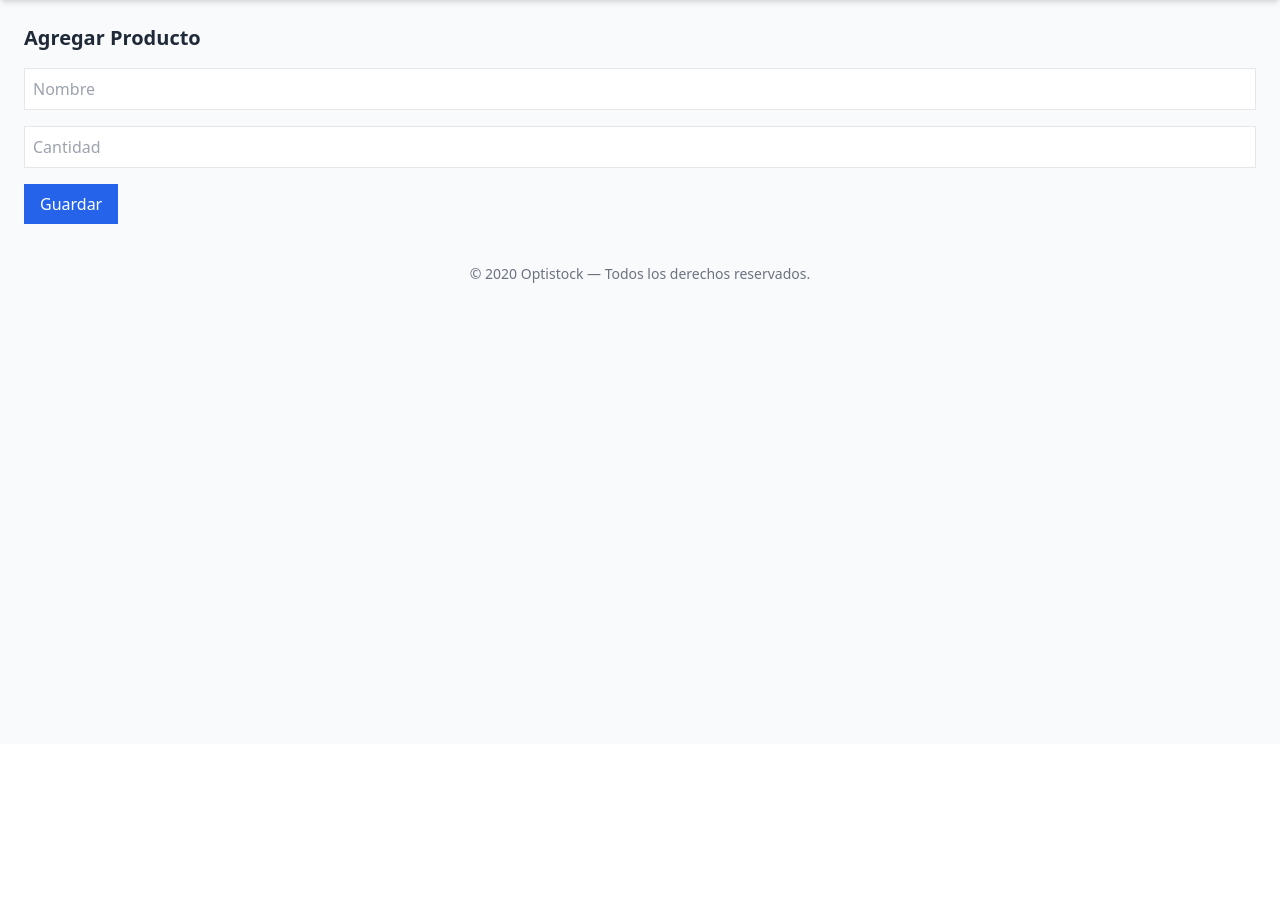
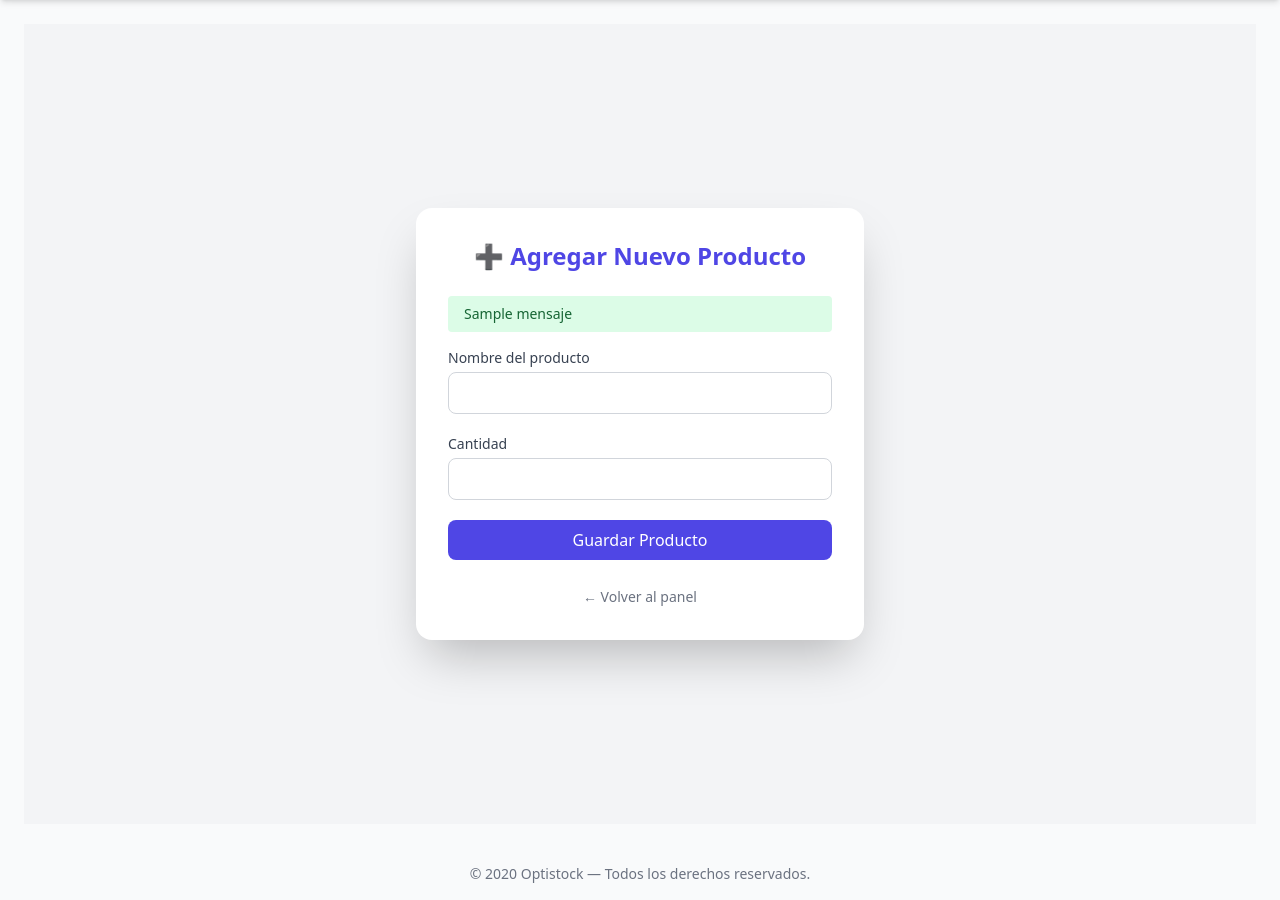
Before and after one commit to Davidsondp/Optistock-AI-, a Python web app: template templates/agregar_producto.html in a window 1280 px wide. Shown: the part 56-956 px from the top of the page. Before the commit the page ends 339 px from the top, so only its background shows below. Run offline with Jinja, Linux system fonts and the light colour scheme; the template is opened without the code that fills it: most values are stand-ins (such as "Sample title", 1, 10 or a date in 2020); some libraries are stand-ins or nearby versions.

Commit message:
Update agregar_producto.html

```diff
--- a/templates/agregar_producto.html
+++ b/templates/agregar_producto.html
@@ -1,9 +1,52 @@
-{% extends 'base.html' %}
+{% extends "base.html" %}
+
 {% block content %}
-<h1 class="text-xl font-semibold mb-4">Agregar Producto</h1>
-<form method="POST" class="space-y-4">
-  <input type="text" name="nombre" placeholder="Nombre" required class="block w-full p-2 border">
-  <input type="number" name="cantidad" placeholder="Cantidad" required class="block w-full p-2 border">
-  <button class="bg-blue-600 text-white px-4 py-2">Guardar</button>
-</form>
+<div class="min-h-screen flex items-center justify-center bg-gray-100 px-4">
+  <div class="bg-white p-8 rounded-2xl shadow-2xl w-full max-w-md animate-fade-in">
+    <h2 class="text-2xl font-semibold text-indigo-600 text-center mb-6">
+      ➕ Agregar Nuevo Producto
+    </h2>
+
+    {% if mensaje %}
+      <div class="bg-green-100 text-green-800 px-4 py-2 rounded mb-4 text-sm">
+        {{ mensaje }}
+      </div>
+    {% endif %}
+
+    <form action="/agregar" method="POST" class="space-y-5">
+      <div>
+        <label class="block text-sm font-medium text-gray-700 mb-1">Nombre del producto</label>
+        <input type="text" name="nombre" required
+               class="w-full border border-gray-300 px-4 py-2 rounded-lg focus:outline-none focus:ring-2 focus:ring-indigo-400">
+      </div>
+
+      <div>
+        <label class="block text-sm font-medium text-gray-700 mb-1">Cantidad</label>
+        <input type="number" name="cantidad" required min="1"
+               class="w-full border border-gray-300 px-4 py-2 rounded-lg focus:outline-none focus:ring-2 focus:ring-indigo-400">
+      </div>
+
+      <button type="submit"
+              class="w-full bg-indigo-600 hover:bg-indigo-700 text-white font-medium py-2 rounded-lg transition duration-300">
+        Guardar Producto
+      </button>
+    </form>
+
+    <div class="mt-6 text-center">
+      <a href="/dashboard" class="text-sm text-gray-500 hover:text-indigo-600 transition">
+        ← Volver al panel
+      </a>
+    </div>
+  </div>
+</div>
+
+<style>
+@keyframes fade-in {
+  from { opacity: 0; transform: translateY(20px); }
+  to { opacity: 1; transform: translateY(0); }
+}
+.animate-fade-in {
+  animation: fade-in 0.5s ease-out;
+}
+</style>
 {% endblock %}
```
